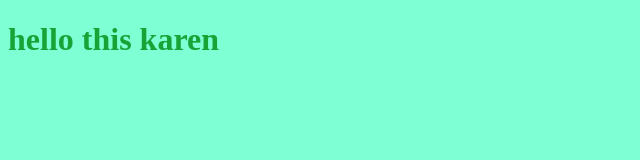
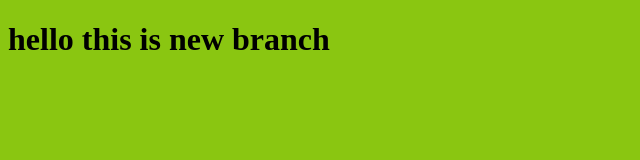
Before and after one commit to karenHeshmy/myproject, a plain HTML site: page index.html in a window 1280 px wide. Shown: the whole page, without its empty margins (0-640 px from the left). Drawn offline with Linux system fonts and the light colour scheme.

Commit message:
changing style for the title

```diff
--- a/index.html
+++ b/index.html
@@ -7,7 +7,7 @@
     <link rel="stylesheet" href="style.css">
 </head>
 <body>
-    <h1>hello this karen</h1>
+    <h1>hello this is new branch</h1>
     <script src="app.js"></script>
 </body>
 </html>
--- a/style.css
+++ b/style.css
@@ -1,4 +1,4 @@
 h1{
-    color: #19a337;
+    color: black;
 }
-body{background-color: aquamarine;}
+body{background-color: rgb(138, 198, 17);}
```
